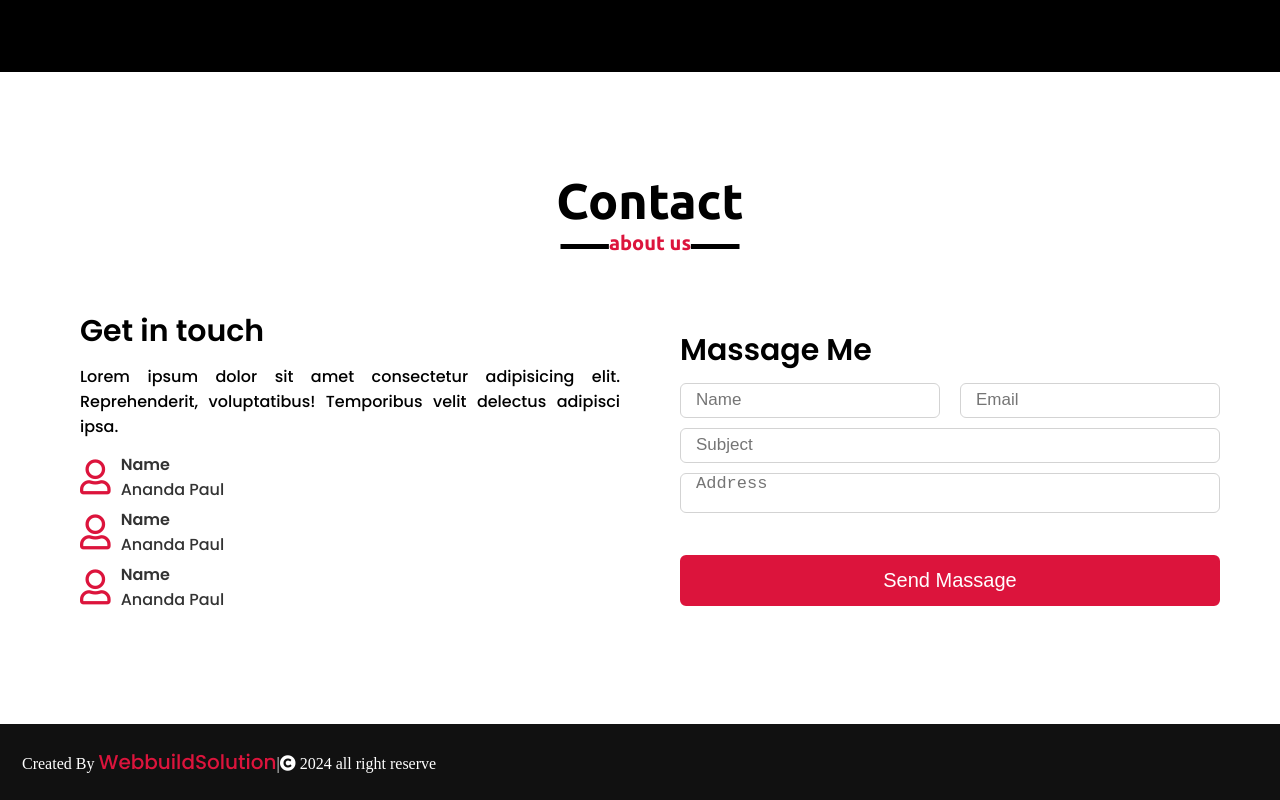
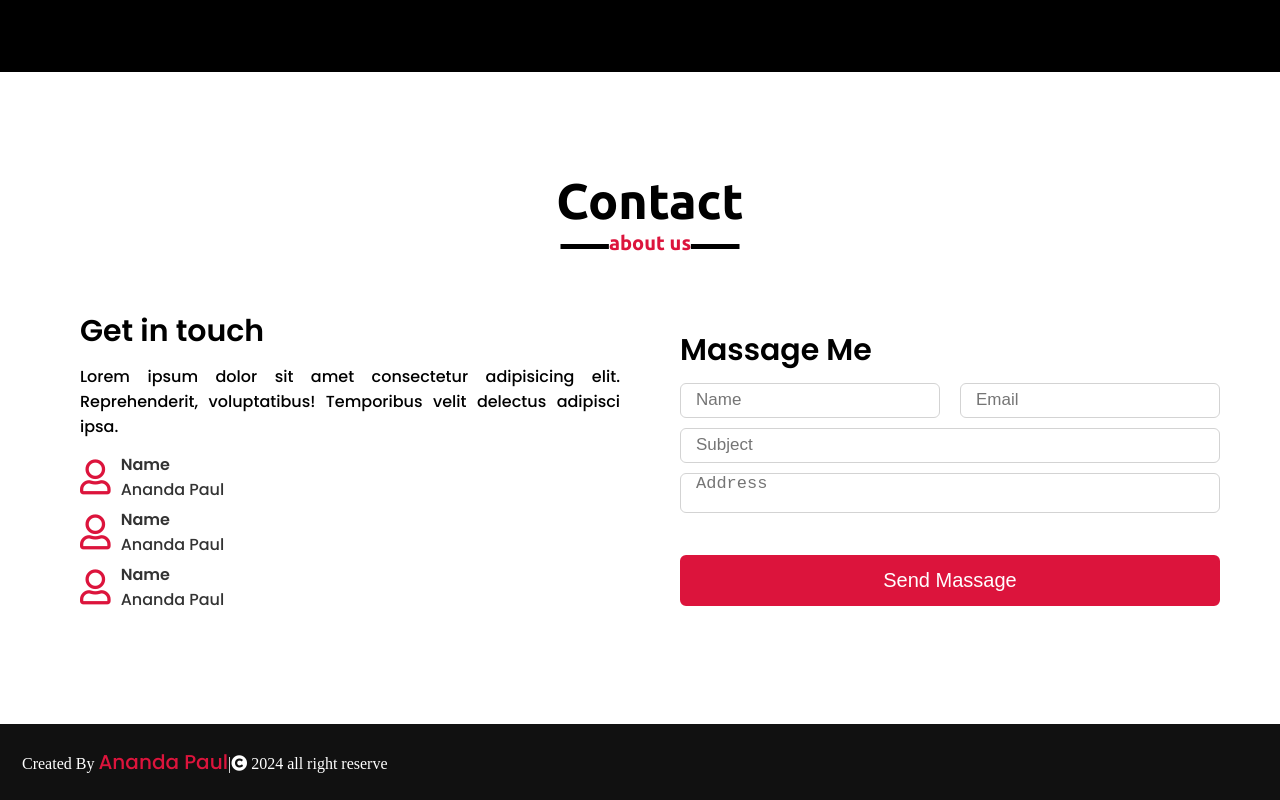
Before and after one commit to ananda1009/portfolio_demo, a plain HTML site: page index.html in a window 1280 px wide. Shown: the part 3700-4500 px from the top of the page. Drawn offline with Linux system fonts and the light colour scheme.

```diff
--- a/index.html
+++ b/index.html
@@ -257,7 +257,7 @@
 </div>
 </section>
 <footer>
-    <span>  Created By <a href="">WebbuildSolution</a></span>|<span class="fas fa-copyright">   </span><span> 2024 all right reserve</span>
+    <span>  Created By <a href="">Ananda Paul</a></span>|<span class="fas fa-copyright">   </span><span> 2024 all right reserve</span>
 </footer>
 	<script src="js/jquery-1.12.4.min.js"></script>
     <script src="js/owl.carousel.min.js"></script>
```
Also changed, not shown: 1 other file.
